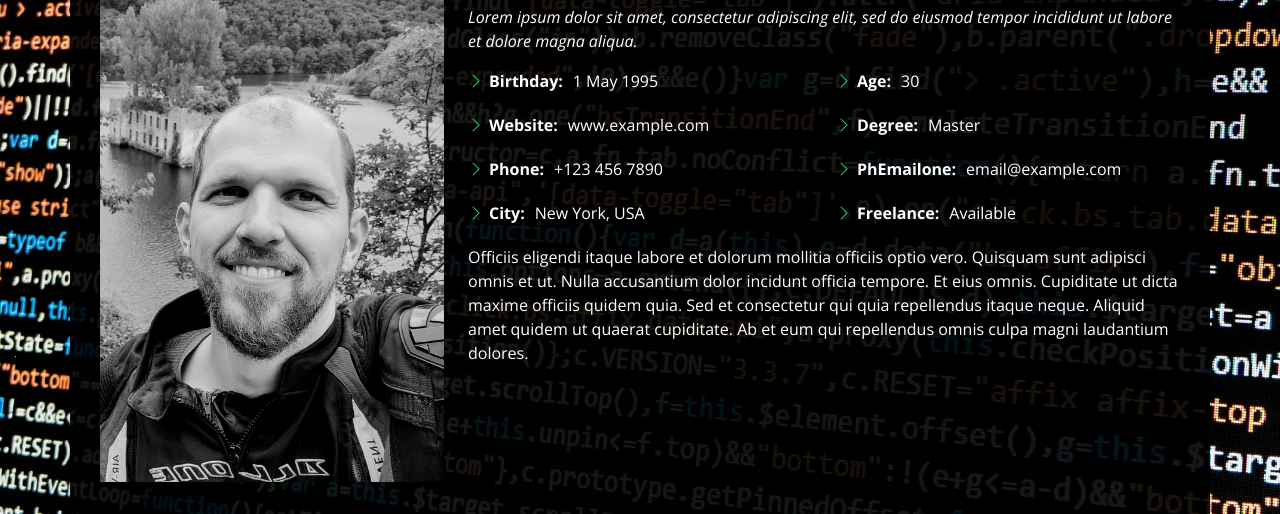
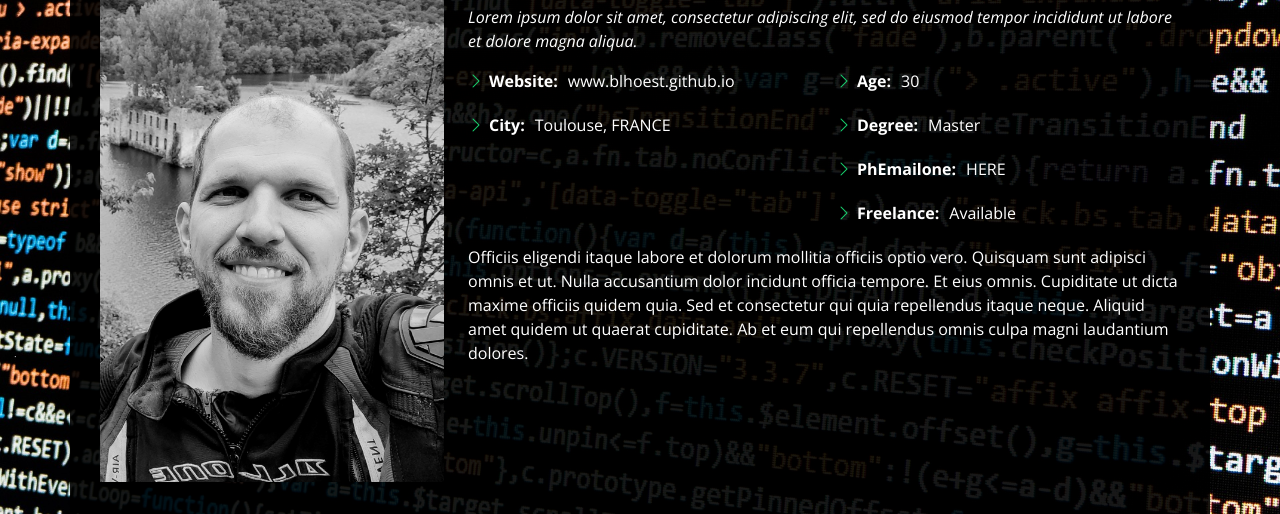
Before and after one commit to blhoest/blhoest.github.io, a plain HTML site: page index.html in a window 1280 px wide. Both pictures are taken after a click on the link "A propos de moi". Shown: the part 247-761 px from the top of the page. Drawn offline with nearby package versions, Linux system fonts and the light colour scheme.

Commit message:
modification text

```diff
--- a/index.html
+++ b/index.html
@@ -85,17 +85,15 @@
           <div class="row">
             <div class="col-lg-6">
               <ul>
-                <li><i class="bi bi-chevron-right"></i> <strong>Birthday:</strong> <span>1 May 1995</span></li>
-                <li><i class="bi bi-chevron-right"></i> <strong>Website:</strong> <span>www.example.com</span></li>
-                <li><i class="bi bi-chevron-right"></i> <strong>Phone:</strong> <span>+123 456 7890</span></li>
-                <li><i class="bi bi-chevron-right"></i> <strong>City:</strong> <span>New York, USA</span></li>
+                <li><i class="bi bi-chevron-right"></i> <strong>Website:</strong> <span>www.blhoest.github.io</span></li>
+                <li><i class="bi bi-chevron-right"></i> <strong>City:</strong> <span>Toulouse, FRANCE</Frame></span></li>
               </ul>
             </div>
             <div class="col-lg-6">
               <ul>
                 <li><i class="bi bi-chevron-right"></i> <strong>Age:</strong> <span>30</span></li>
                 <li><i class="bi bi-chevron-right"></i> <strong>Degree:</strong> <span>Master</span></li>
-                <li><i class="bi bi-chevron-right"></i> <strong>PhEmailone:</strong> <span>email@example.com</span></li>
+                <li><i class="bi bi-chevron-right"></i> <strong>PhEmailone:</strong> <span>HERE</span></li>
                 <li><i class="bi bi-chevron-right"></i> <strong>Freelance:</strong> <span>Available</span></li>
               </ul>
             </div>
```
